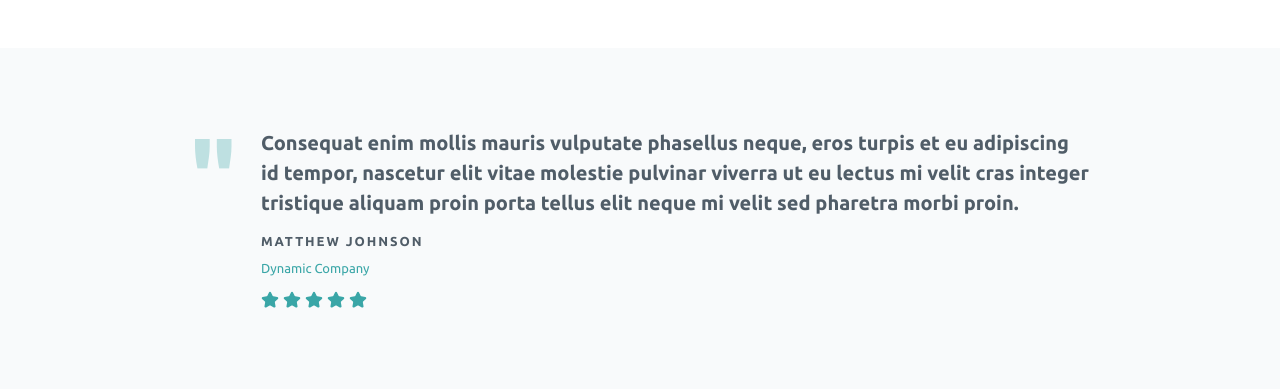
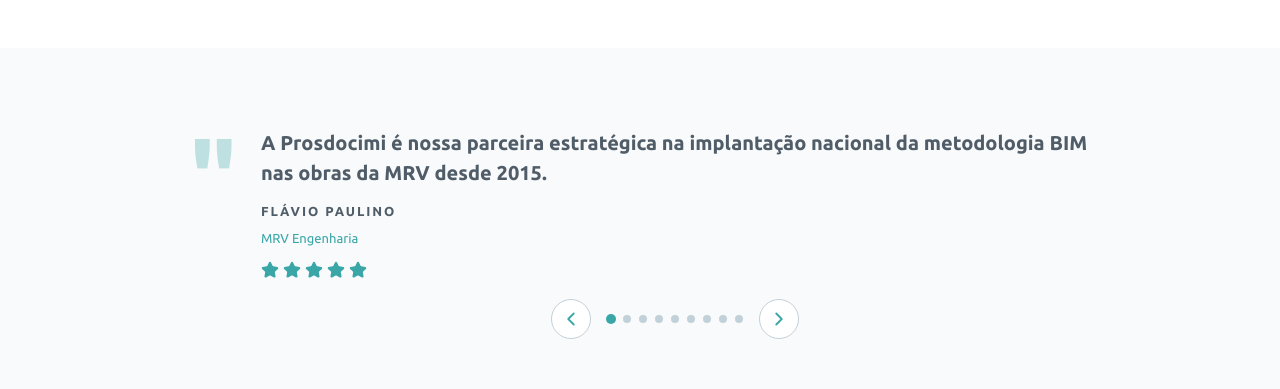
Before and after one commit to Ezhreal/prosdocimi-app, a React (Vite) app: page / in a window 1280 px wide. Shown: the part 3600-3989 px from the top of the page. Built offline with nearby package versions, Linux system fonts and the light colour scheme.

Commit message:
Implement dynamic testimonial navigation with buttons and dots, enhance styling for navigation elements, and update the Sobre page layout to conditionally display profile image.

```diff
--- a/src/components/TestimonialBlock.css
+++ b/src/components/TestimonialBlock.css
@@ -53,6 +53,60 @@
   color: var(--teal);
 }
 
+.testimonial-nav {
+  display: flex;
+  align-items: center;
+  justify-content: center;
+  gap: 16px;
+  margin-top: 20px;
+}
+
+.testimonial-nav-btn {
+  display: inline-flex;
+  align-items: center;
+  justify-content: center;
+  width: 40px;
+  height: 40px;
+  border: 1px solid var(--gray-pale);
+  border-radius: 50%;
+  background: var(--white);
+  color: var(--teal);
+  cursor: pointer;
+  transition: background 0.2s ease, border-color 0.2s ease, color 0.2s ease;
+}
+
+.testimonial-nav-btn:hover {
+  background: var(--teal);
+  border-color: var(--teal);
+  color: var(--white);
+}
+
+.testimonial-dots {
+  display: flex;
+  align-items: center;
+  gap: 8px;
+}
+
+.testimonial-dot {
+  width: 8px;
+  height: 8px;
+  padding: 0;
+  border: none;
+  border-radius: 50%;
+  background: var(--gray-pale);
+  cursor: pointer;
+  transition: background 0.2s ease, transform 0.2s ease;
+}
+
+.testimonial-dot:hover {
+  background: var(--gray-light);
+}
+
+.testimonial-dot.active {
+  background: var(--teal);
+  transform: scale(1.25);
+}
+
 @media (max-width: 768px) {
   .testimonial-inner {
     flex-direction: column;
--- a/src/components/TestimonialBlock.jsx
+++ b/src/components/TestimonialBlock.jsx
@@ -1,26 +1,86 @@
-import { Star } from 'lucide-react';
-import { TEXT_LONG } from '../constants/texts';
+import { useCallback, useEffect, useState } from 'react';
+import { ChevronLeft, ChevronRight, Star } from 'lucide-react';
+import { TESTIMONIALS } from '../constants/testimonials';
 import './TestimonialBlock.css';
 
 export default function TestimonialBlock({
-  quote = TEXT_LONG,
-  author = 'MATTHEW JOHNSON',
-  company = 'Dynamic Company',
+  items,
+  quote,
+  author,
+  company,
 }) {
+  const list =
+    items && items.length > 0
+      ? items
+      : quote
+        ? [{ quote, author: author || '—', company: company || '' }]
+        : TESTIMONIALS;
+
+  const [index, setIndex] = useState(0);
+  const total = list.length;
+  const current = list[index];
+
+  const go = useCallback(
+    (delta) => {
+      setIndex((i) => (i + delta + total) % total);
+    },
+    [total],
+  );
+
+  useEffect(() => {
+    if (total <= 1) return undefined;
+    const id = setInterval(() => go(1), 8000);
+    return () => clearInterval(id);
+  }, [total, go]);
+
   return (
     <section className="testimonial-block">
       <div className="container">
         <div className="testimonial-inner">
           <span className="testimonial-quote-mark">"</span>
           <div className="testimonial-content">
-            <p className="testimonial-text">{quote}</p>
-            <p className="testimonial-author">{author}</p>
-            <p className="testimonial-company">{company}</p>
+            <p className="testimonial-text">{current.quote}</p>
+            <p className="testimonial-author">{current.author}</p>
+            {current.company ? (
+              <p className="testimonial-company">{current.company}</p>
+            ) : null}
             <div className="testimonial-stars">
               {[1, 2, 3, 4, 5].map((i) => (
                 <Star key={i} size={18} fill="currentColor" />
               ))}
             </div>
+            {total > 1 && (
+              <div className="testimonial-nav">
+                <button
+                  type="button"
+                  className="testimonial-nav-btn"
+                  onClick={() => go(-1)}
+                  aria-label="Depoimento anterior"
+                >
+                  <ChevronLeft size={22} />
+                </button>
+                <div className="testimonial-dots" role="tablist" aria-label="Selecionar depoimento">
+                  {list.map((_, i) => (
+                    <button
+                      key={i}
+                      type="button"
+                      className={`testimonial-dot ${i === index ? 'active' : ''}`}
+                      onClick={() => setIndex(i)}
+                      aria-label={`Depoimento ${i + 1} de ${total}`}
+                      aria-current={i === index ? 'true' : undefined}
+                    />
+                  ))}
+                </div>
+                <button
+                  type="button"
+                  className="testimonial-nav-btn"
+                  onClick={() => go(1)}
+                  aria-label="Próximo depoimento"
+                >
+                  <ChevronRight size={22} />
+                </button>
+              </div>
+            )}
           </div>
         </div>
       </div>
--- /dev/null
+++ b/src/constants/testimonials.js
@@ -0,0 +1,57 @@
+/** Depoimentos de clientes e parceiros (Home e páginas de serviço). */
+export const TESTIMONIALS = [
+  {
+    author: 'Flávio Paulino',
+    company: 'MRV Engenharia',
+    quote:
+      'A Prosdocimi é nossa parceira estratégica na implantação nacional da metodologia BIM nas obras da MRV desde 2015.',
+  },
+  {
+    author: 'Farley Ornelas',
+    company: 'Novolar (Grupo Patrimar)',
+    quote:
+      'Destacamos o atendimento técnico diferenciado, a capacidade de propor soluções de baixo custo e o comprometimento com os prazos.',
+  },
+  {
+    author: 'Lucas Guimarães',
+    company: 'Ulisses Construtora',
+    quote:
+      'Soluções inovadoras e econômicas que trouxeram agilidade e confiabilidade aos produtos e ao canteiro de obras.',
+  },
+  {
+    author: 'Humberto Ribeiro',
+    company: 'Ancona Engenharia',
+    quote:
+      'Parceria de 13 anos no segmento de habitações econômicas, focada em inovação e redução de custos.',
+  },
+  {
+    author: 'José Luiz Meireles',
+    company: 'Prime Construções',
+    quote:
+      'Boa interação entre produção e departamento de projetos, além da disponibilidade da equipe para estudos e inovações.',
+  },
+  {
+    author: 'Gisele Lisboa Talim',
+    company: 'MRV Engenharia',
+    quote:
+      'Recomendamos a empresa pelo dinamismo, rapidez na entrega dos projetos e qualidade dos serviços.',
+  },
+  {
+    author: 'Leonardo Lobato',
+    company: 'RKM Engenharia',
+    quote:
+      'A consultoria foi decisiva para as certificações ISO 9001:2015 e PBQP-H, com destaque para a eficiência técnica.',
+  },
+  {
+    author: 'Roberto Abreu',
+    company: 'Engenheiro Ambiental',
+    quote:
+      'Elogiamos a melhora no Sistema Integrado de Gestão e a experiência do Sr. Alexandre Prosdocimi.',
+  },
+  {
+    author: 'Lásaro Cotta',
+    company: 'Jolaz Transportes',
+    quote:
+      'Confiança na parceria de anos para a elaboração e manutenção do sistema de gestão da qualidade.',
+  },
+];
--- a/src/pages/Sobre.css
+++ b/src/pages/Sobre.css
@@ -258,6 +258,12 @@
   /* min-height: 400px; */
 }
 
+.sobre-alexandre-grid--no-photo {
+  grid-template-columns: 1fr;
+  max-width: 960px;
+  margin: 0 auto;
+}
+
 .sobre-alexandre-img-wrap {
   position: relative;
   z-index: 2;
--- a/src/pages/Sobre.jsx
+++ b/src/pages/Sobre.jsx
@@ -4,7 +4,7 @@ import SectionLabel from '../components/SectionLabel';
 import InstagramGrid from '../components/InstagramGrid';
 import imgParallax from '../assets/images/img-parallax-background.jpg';
 import citacaoBg from '../assets/images/citacao-bg-about.jpg';
-import alexandre from '../assets/images/alexandre-placeholder-about.png';
+// import alexandre from '../assets/images/alexandre-placeholder-about.png';
 import iconMission from '../assets/images/icon-mission.png';
 import iconVision from '../assets/images/icon-vision.png';
 import iconValues from '../assets/images/icon-values.png';
@@ -108,10 +108,12 @@ export default function Sobre() {
 
       <section className="sobre-alexandre">
         <div className="container">
-          <div className="sobre-alexandre-grid">
+          <div className="sobre-alexandre-grid sobre-alexandre-grid--no-photo">
+            {/* Foto de perfil — desativada temporariamente (reativar: descomentar import de alexandre + bloco abaixo e remover classe --no-photo)
             <div className="sobre-alexandre-img-wrap">
               <img src={alexandre} alt="Alexandre Prosdocimi" className="sobre-alexandre-img" />
             </div>
+            */}
             <div className="sobre-alexandre-content">
               <SectionLabel className="sobre-alexandre-label">FUNDADOR</SectionLabel>
               <h2>Alexandre Prosdocimi</h2>
```
